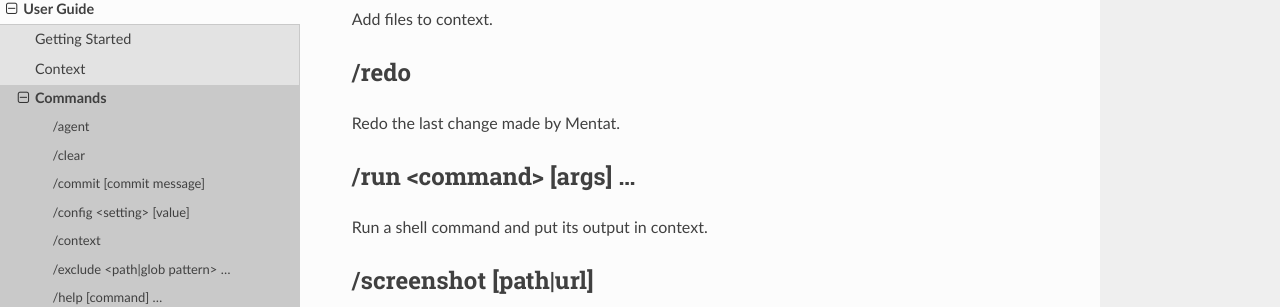
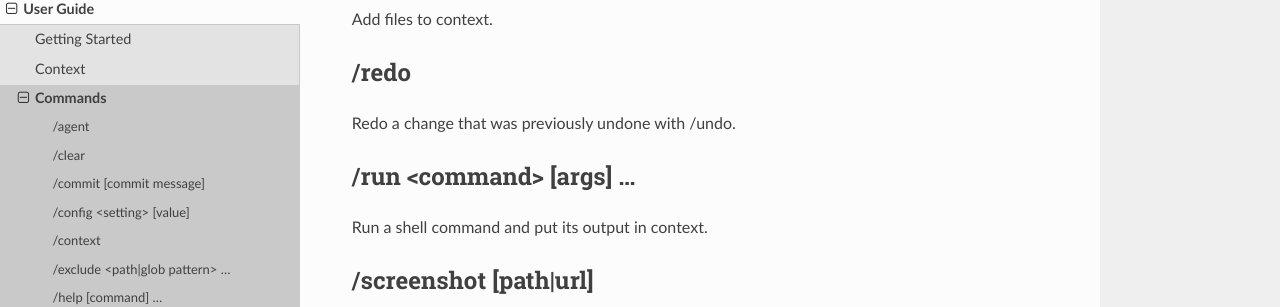
Before and after one commit to AbanteAI/mentat, a Sphinx documentation site: the page built from docs/source/user/commands.rst, in a window 1280 px wide and 900 px high, scrolled down 889 px. Shown: the part 144-451 px from the top of the window. Built offline with Sphinx 7.4.7 and the Read the Docs theme 2.0.0, drawn with Linux system fonts in a browser that asks for light colours.

Commit message:
Update docs/source/user/commands.rst
Co-authored-by: biobootloader <128252497+biobootloader@users.noreply.github.com>

```diff
--- a/docs/source/user/commands.rst
+++ b/docs/source/user/commands.rst
@@ -46,7 +46,7 @@ Add files to context.
 /redo
 -----
 
-Redo the last change made by Mentat.
+Redo a change that was previously undone with /undo.
 
 /run <command> [args] ...
 -------------------------
```
